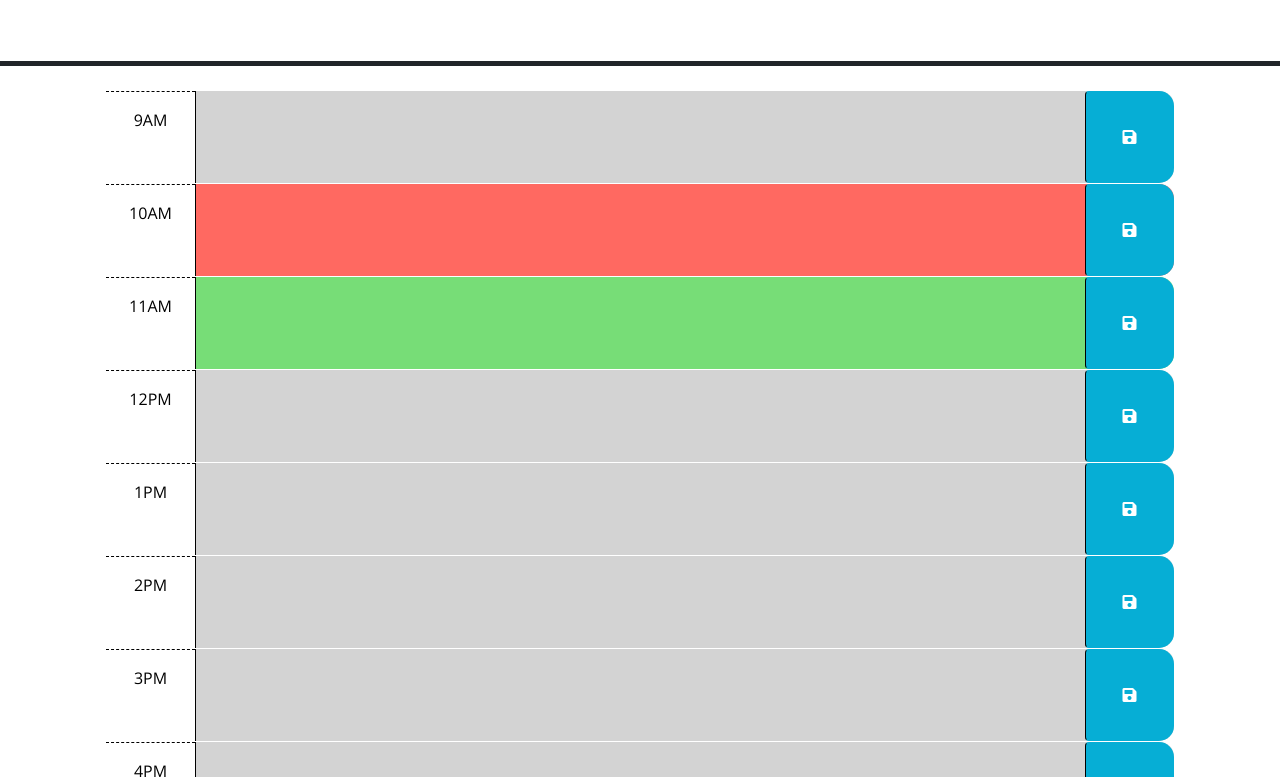
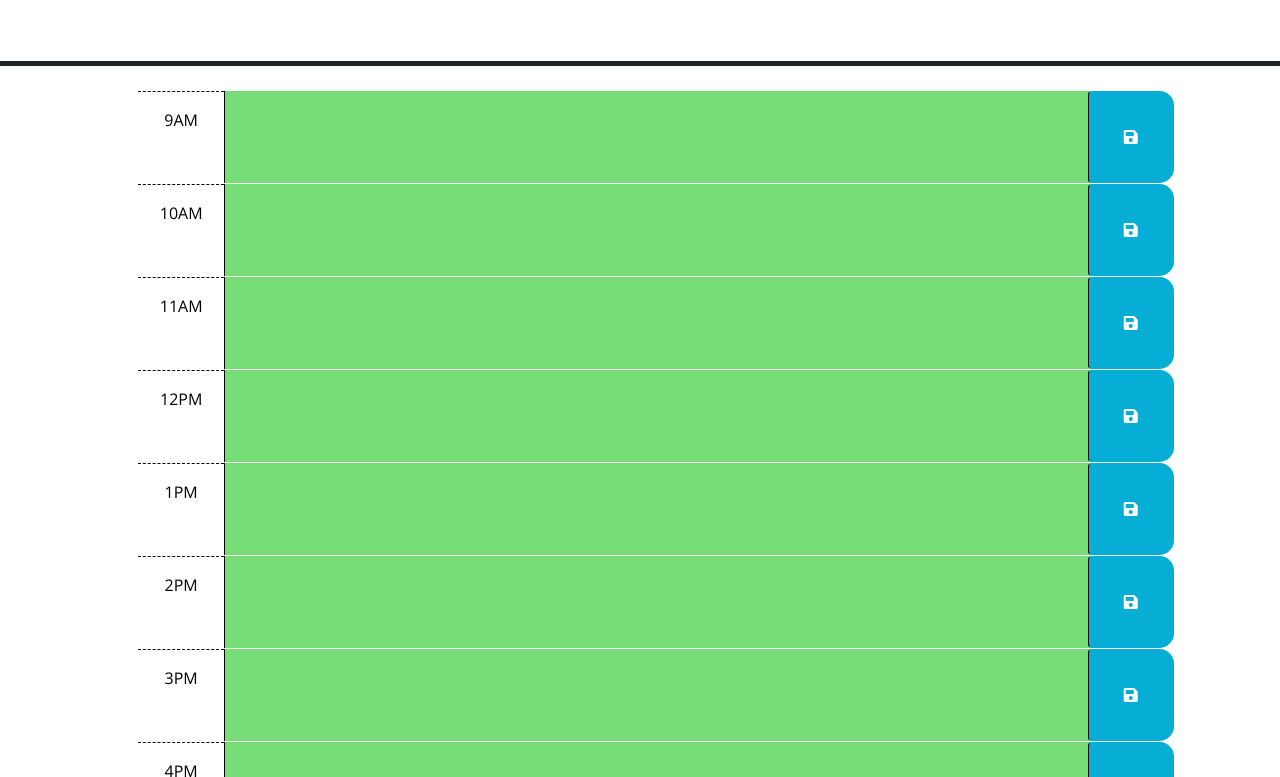
Before and after one commit to sammyrey6/weekday-scheduler, a plain HTML site: page index.html in a window 1280 px wide. Shown: the part 166-943 px from the top of the page. Drawn offline with nearby package versions, Linux system fonts and the light colour scheme.

Commit message:
*working-time-correlation

```diff
--- a/index.html
+++ b/index.html
@@ -1,33 +1,26 @@
 <!DOCTYPE html>
 <html lang="en">
+
 <head>
   <meta charset="UTF-8" />
   <meta name="viewport" content="width=device-width, initial-scale=1.0" />
   <meta http-equiv="X-UA-Compatible" content="ie=edge" />
-    <link
-      rel="stylesheet"
-      href="https://cdn.jsdelivr.net/npm/bootstrap@5.1.3/dist/css/bootstrap.min.css"
-    />
-    <link
-      rel="stylesheet"
-      href="https://use.fontawesome.com/releases/v5.8.1/css/all.css"
-      integrity="sha384-50oBUHEmvpQ+1lW4y57PTFmhCaXp0ML5d60M1M7uH2+nqUivzIebhndOJK28anvf"
-      crossorigin="anonymous"
-    />
-    <link
-      href="https://fonts.googleapis.com/css?family=Open+Sans&display=swap"
-      rel="stylesheet"
-    />
+  <link rel="stylesheet" href="https://cdn.jsdelivr.net/npm/bootstrap@5.1.3/dist/css/bootstrap.min.css" />
+  <link rel="stylesheet" href="https://use.fontawesome.com/releases/v5.8.1/css/all.css"
+    integrity="sha384-50oBUHEmvpQ+1lW4y57PTFmhCaXp0ML5d60M1M7uH2+nqUivzIebhndOJK28anvf" crossorigin="anonymous" />
+  <link href="https://fonts.googleapis.com/css?family=Open+Sans&display=swap" rel="stylesheet" />
   <link rel="stylesheet" href="style.css" />
   <title>Work Day Scheduler</title>
+  <div class="time-block"></div>
 </head>
 
 <body>
   <header class="p-5 mb-4 border-5 border-bottom border-dark text-center">
     <h1 class="display-3">Work Day Scheduler</h1>
     <p class="lead">A simple calendar app for scheduling your work day</p>
-      <p id="currentDay" class="lead"></p>
+    <p id="currentDay currentTime" class="lead"></p>
   </header>
+
   <div class="container-lg px-5">
     <!-- Use class for "past", "present", and "future" to apply styles to the
         time-block divs accordingly. The javascript will need to do this by
@@ -38,85 +31,92 @@
         in the finished product. Remember to delete this comment once the
         code is implemented.
         -->
-
-      <!-- Example of a past time block. The "past" class adds a gray background color. -->
-      <div id="hour-9" class="row time-block past">
+    <ol>
+      <li id="hour-9" class="row time-block">
         <div class="col-2 col-md-1 hour text-center py-3">9AM</div>
         <textarea class="col-8 col-md-10 description" rows="3"> </textarea>
         <button class="btn saveBtn col-2 col-md-1" aria-label="save">
           <i class="fas fa-save" aria-hidden="true"></i>
         </button>
-      </div>
+      </li>
 
       <!-- Example of a a present time block. The "present" class adds a red background color. -->
-      <div id="hour-10" class="row time-block present">
+      <li id="hour-10" class="row time-block">
         <div class="col-2 col-md-1 hour text-center py-3">10AM</div>
         <textarea class="col-8 col-md-10 description" rows="3"> </textarea>
         <button class="btn saveBtn col-2 col-md-1" aria-label="save">
           <i class="fas fa-save" aria-hidden="true"></i>
         </button>
-      </div>
+      </li>
 
       <!-- Example of a future time block. The "future" class adds a green background color. -->
-      <div id="hour-11" class="row time-block future">
+      <li id="hour-11" class="row time-block ">
         <div class="col-2 col-md-1 hour text-center py-3">11AM</div>
         <textarea class="col-8 col-md-10 description" rows="3"> </textarea>
         <button class="btn saveBtn col-2 col-md-1" aria-label="save">
           <i class="fas fa-save" aria-hidden="true"></i>
         </button>
-      </div>
+      </li>
 
-      <div id="hour-12" class="row time-block past">
+      <li id="hour-12" class="row time-block ">
         <div class="col-2 col-md-1 hour text-center py-3">12PM</div>
         <textarea class="col-8 col-md-10 description" rows="3"> </textarea>
         <button class="btn saveBtn col-2 col-md-1" aria-label="save">
           <i class="fas fa-save" aria-hidden="true"></i>
         </button>
-      </div>
-      <div id="hour-1" class="row time-block past">
+      </li>
+
+      <li id="hour-13" class="row time-block ">
         <div class="col-2 col-md-1 hour text-center py-3">1PM</div>
         <textarea class="col-8 col-md-10 description" rows="3"> </textarea>
         <button class="btn saveBtn col-2 col-md-1" aria-label="save">
           <i class="fas fa-save" aria-hidden="true"></i>
         </button>
-      </div>
-      <div id="hour-2" class="row time-block past">
+      </li>
+
+      <li id="hour-14" class="row time-block ">
         <div class="col-2 col-md-1 hour text-center py-3">2PM</div>
         <textarea class="col-8 col-md-10 description" rows="3"> </textarea>
         <button class="btn saveBtn col-2 col-md-1" aria-label="save">
           <i class="fas fa-save" aria-hidden="true"></i>
         </button>
-      </div>
-      <div id="hour-3" class="row time-block past">
+      </li>
+
+      <li id="hour-15" class="row time-block ">
         <div class="col-2 col-md-1 hour text-center py-3">3PM</div>
         <textarea class="col-8 col-md-10 description" rows="3"> </textarea>
         <button class="btn saveBtn col-2 col-md-1" aria-label="save">
           <i class="fas fa-save" aria-hidden="true"></i>
         </button>
-      </div>
-      <div id="hour-4" class="row time-block past">
+      </li>
+
+      <li id="hour-16" class="row time-block ">
         <div class="col-2 col-md-1 hour text-center py-3">4PM</div>
         <textarea class="col-8 col-md-10 description" rows="3"> </textarea>
         <button class="btn saveBtn col-2 col-md-1" aria-label="save">
           <i class="fas fa-save" aria-hidden="true"></i>
         </button>
-      </div>
-      <div id="hour-5" class="row time-block past">
+      </li>
+
+      <li id="hour-17" class="row time-block ">
         <div class="col-2 col-md-1 hour text-center py-3">5PM</div>
         <textarea class="col-8 col-md-10 description" rows="3"> </textarea>
         <button class="btn saveBtn col-2 col-md-1" aria-label="save">
           <i class="fas fa-save" aria-hidden="true"></i>
         </button>
-      </div>
+      </li>
+    </ol>
+
+    <!-- Example of a past time block. The "past" class adds a gray background color. -->
 
 
+  </div>
+  <script> src = 'https://cdnjs.cloudflare.com/ajax/libs/dayjs/1.11.7/dayjs.min.js'</script>
   <script src="https://code.jquery.com/jquery-3.4.1.min.js"></script>
-    <script
-      src="https://cdn.jsdelivr.net/npm/dayjs@1.11.3/dayjs.min.js"
-      integrity="sha256-iu/zLUB+QgISXBLCW/mcDi/rnf4m4uEDO0wauy76x7U="
-      crossorigin="anonymous"
-    ></script>
+  <script src="https://cdn.jsdelivr.net/npm/dayjs@1.11.3/dayjs.min.js"
+    integrity="sha256-iu/zLUB+QgISXBLCW/mcDi/rnf4m4uEDO0wauy76x7U=" crossorigin="anonymous"></script>
 
   <script src="script.js"></script>
 </body>
+
 </html>
--- a/script.js
+++ b/script.js
@@ -1,10 +1,40 @@
 // Wrap all code that interacts with the DOM in a call to jQuery to ensure that
 // the code isn't run until the browser has finished rendering all the elements
 // in the html.
-// TODO create functioning save button
+
+
+// TODO create a save button
+// TODO add an event listener to the save button to store data in local storage
+// $(document).click(save-btn);
 const saveButton = document.getElementById('save-btn')
+const timeContainer = document.getElementsByClassName('row-time-block')
+let timeIndex
+// TODO create a functioning clock based on day.js that refreshes every minute
+// TODO create an array for the time blocks
 
-$(document).click(save-btn);
+
+var clockEl = document.getElementById('currentTime');
+var dayJsObject = dayjs();
+var timeFormat = dayJsObject.format('H');
+console.log(timeFormat);
+
+const blockArray = $('.time-block');
+console.log(blockArray)
+
+blockArray.each(function (index) {
+  const currentBlockId = (parseInt(this.id.split('-')[1]))
+  if (timeFormat < currentBlockId) {
+    $(this).addClass("future");
+  } else if (timeFormat > currentBlockId) {
+    $(this).addClass("past");
+  } else {
+    $(this).addClass("present");
+  }
+
+});
+
+
+
 
 $(function () {
   // TODO: Add a listener for click events on the save button. This code should
```
Also changed, not shown: style.css (line endings or trailing spaces). Lines whose indentation alone changed are shown as unchanged.
